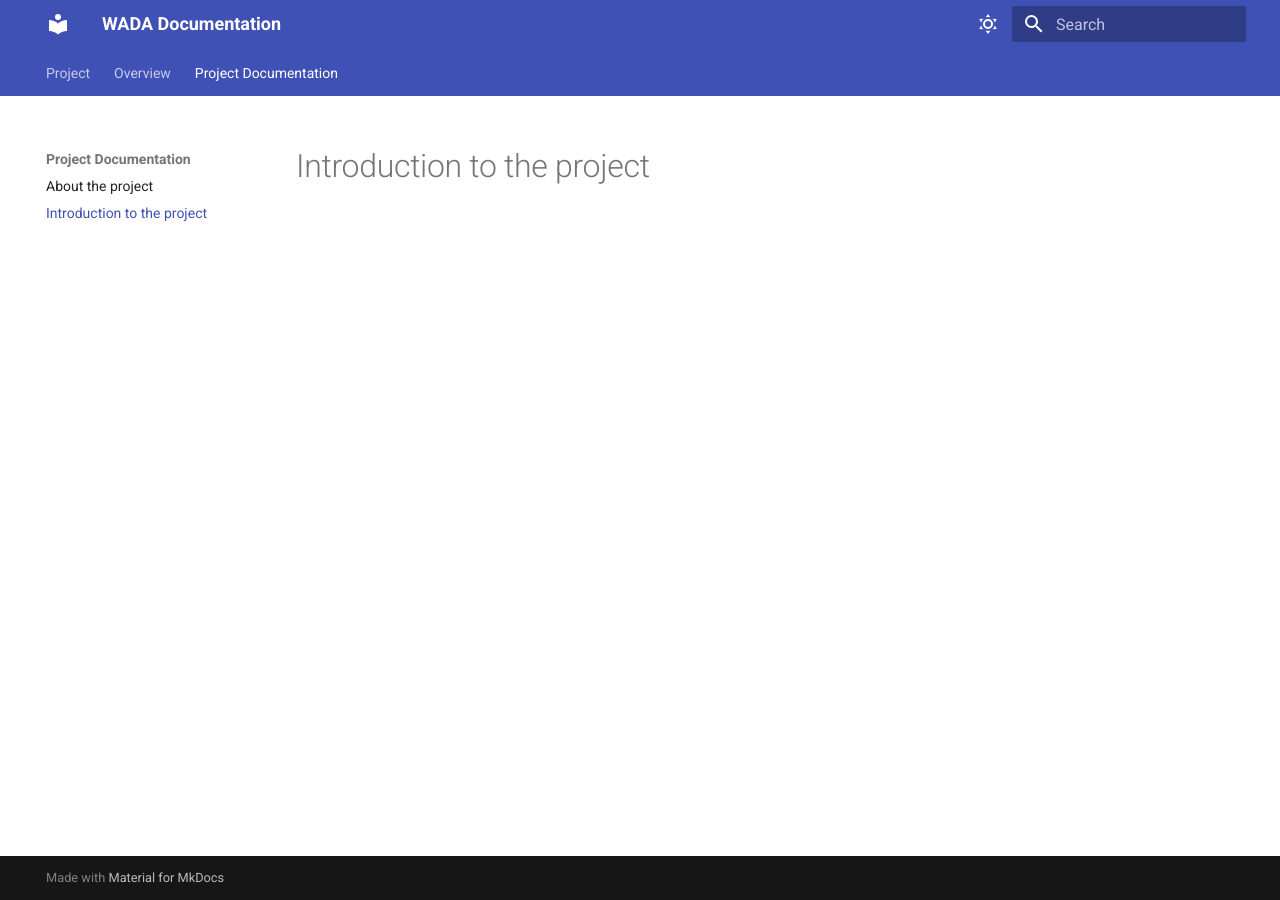
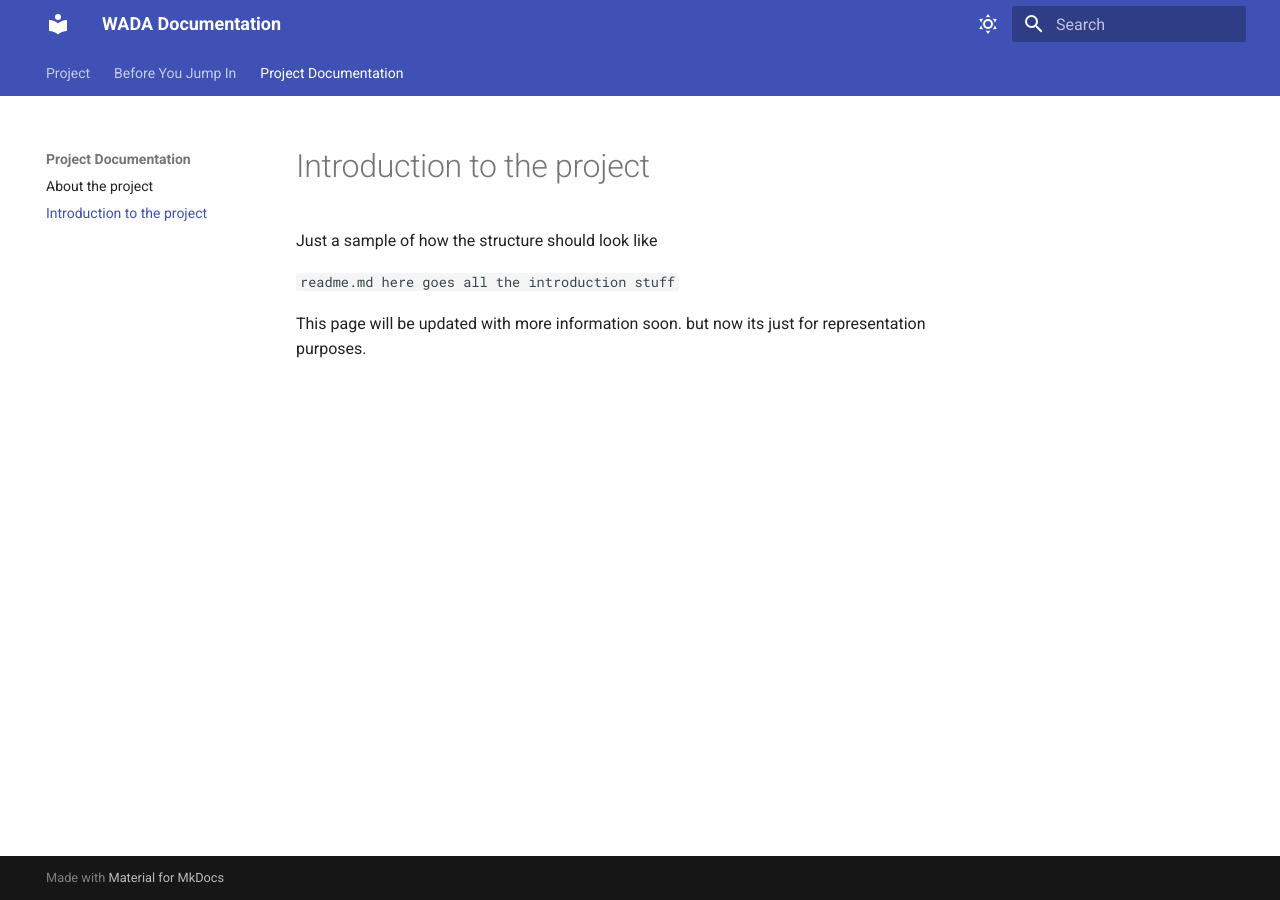
Before and after one commit to microsoft/WADA, an MkDocs documentation site: the page built from docs/Project Documentation/Introcution.md, in a window 1280 px wide. Built offline with MkDocs 1.6.1 and Material for MkDocs 9.7.7, drawn with Linux system fonts in a browser that asks for light colours.

Commit message:
Project Documentation

````diff
--- a/docs/Project Documentation/Introcution.md
+++ b/docs/Project Documentation/Introcution.md
@@ -1 +1,8 @@
 # Introduction to the project
+
+Just a sample of how the structure should look like
+
+```readme.md
+here goes all the introduction stuff```
+
+This page will be updated with more information soon. but now its just for representation purposes.
--- a/mkdocs.yml
+++ b/mkdocs.yml
@@ -17,4 +17,3 @@ theme:
   features:
     - navigation.tabs
     - toc.follow
-    - toc.integrate
````
Also changed, not shown: docs/Before You Jump In/CODE_OF_CONDUCT.md (renamed from docs/Overview/CODE_OF_CONDUCT.md), docs/Before You Jump In/SECURITY.md (renamed from docs/Overview/SECURITY.md), docs/Before You Jump In/SUPPORT.md (renamed from docs/Overview/SUPPORT.md).
